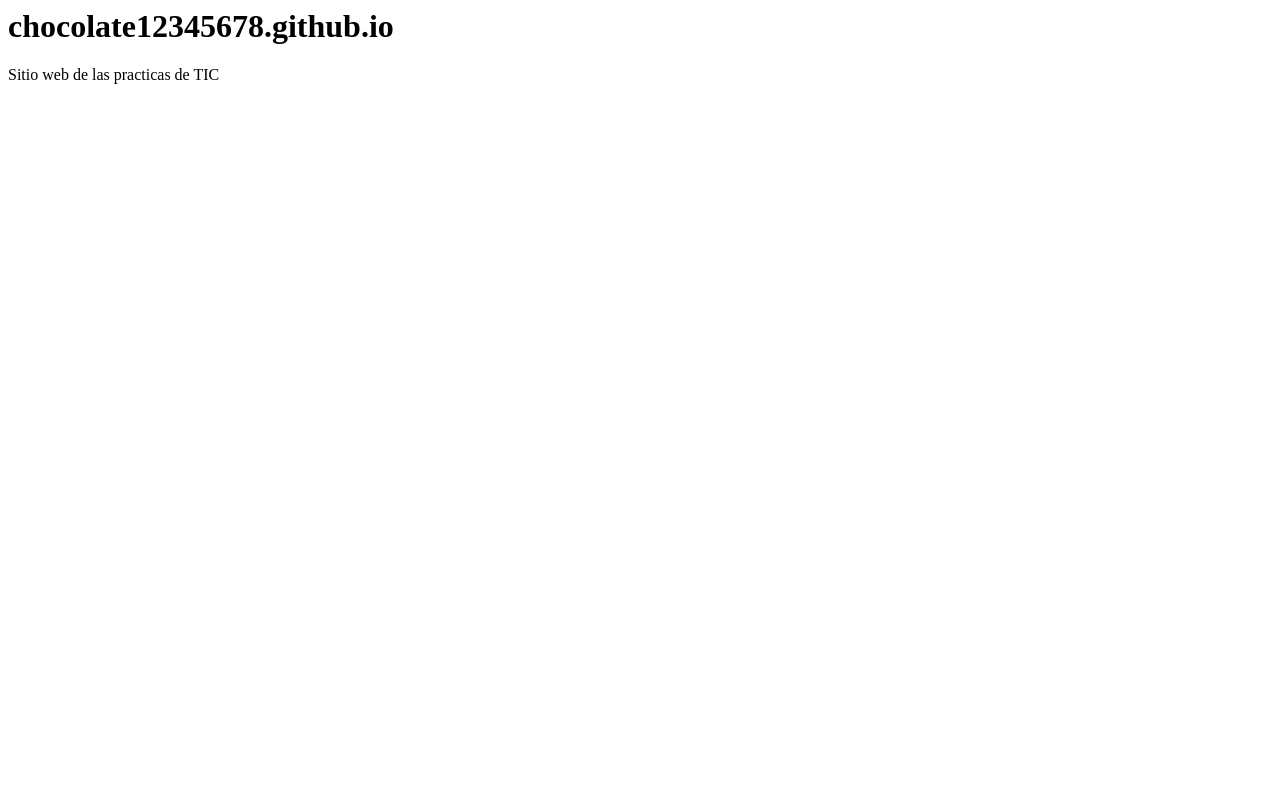
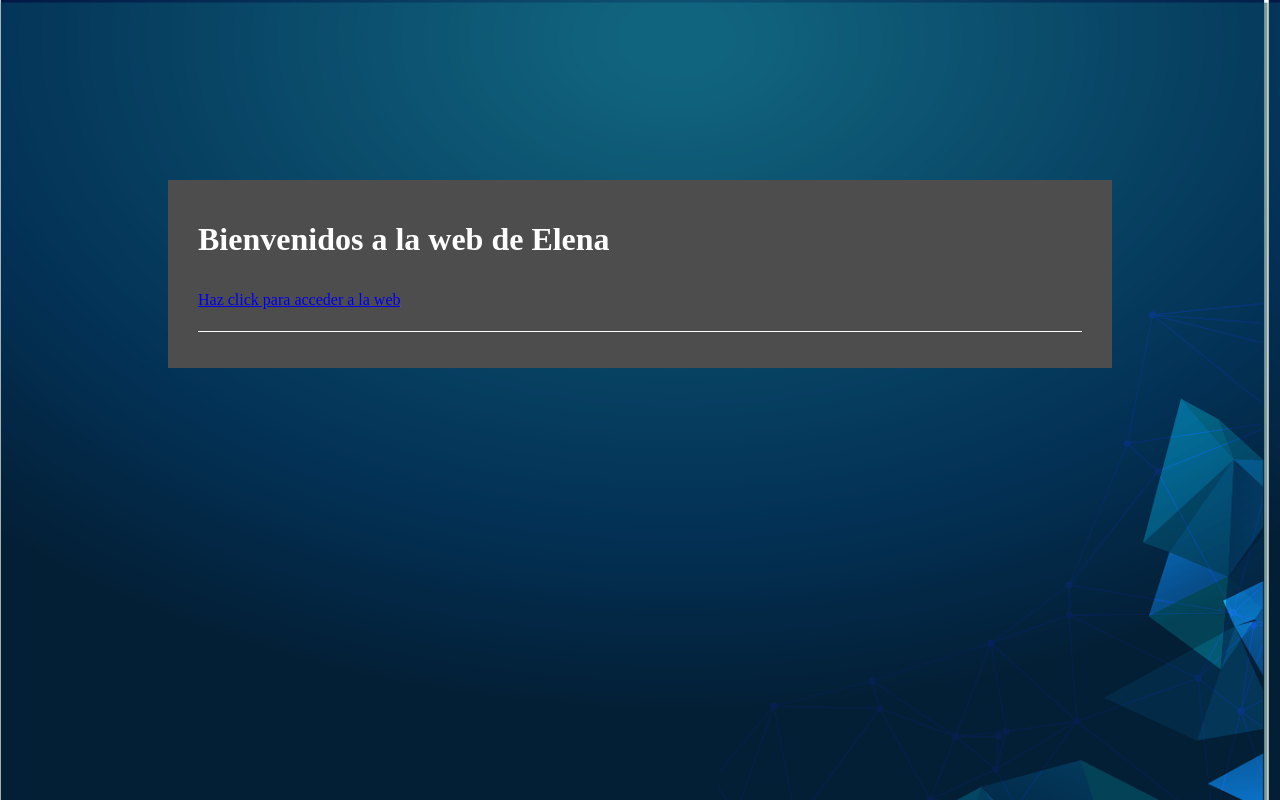
Before and after one commit to chocolate12345678/chocolate12345678.github.io, a plain HTML site: page index.html in a window 1280 px wide. Drawn offline with Linux system fonts and the light colour scheme.

Commit message:
Add files via upload

```diff
--- /dev/null
+++ b/css/css1.css
@@ -0,0 +1,31 @@
+    h1{
+        height:40px;
+        margin-bottom:30px;
+        padding-bottom:1px solid;
+        text-size-adjust:20px;
+        color:white;
+    }
+    .cuadro{
+        background-color: #4e4d4d;
+        margin: 400px 160px;
+        margin-top:180px;
+        margin-top:4px solid #017bab;
+        padding:20px 30px;
+    }
+    p{
+        height:40px;
+        text-size-adjust:40px;
+        border-bottom: 1px solid;
+        text-decoration: underline;
+        color:white;
+
+
+    }
+    a:hover{
+        text-decoration: none;
+        color:white;
+
+    }
+    body{
+        background-image: url("../fotos/bg.png");
+    }
--- a/index.html
+++ b/index.html
@@ -1,9 +1,13 @@
 <html>
 <head>
-  <title>Prueba</title>
-  </head>
-  <body>
-    <h1> chocolate12345678.github.io </h1>
-    <p>Sitio web de las practicas de TIC</p>
-  </body>
-<html>
+    <meta name="author"content="Elena Campos Higueras">
+    <link rel="stylesheet"type="text/css" href="Elena.css">
+    <link rel="stylesheet" type="text/css" href="css/css1.css" />
+    </head>
+    <body>
+        <div class="cuadro">
+        <h1>Bienvenidos a la web de Elena</h1>
+        <p><a href="indice.html"> Haz click para acceder a la web</a></p>
+       </div>
+       </body>
+       </html>
```
Also changed, not shown: fotos/bg.png (added), fotos/ies.png (added).
